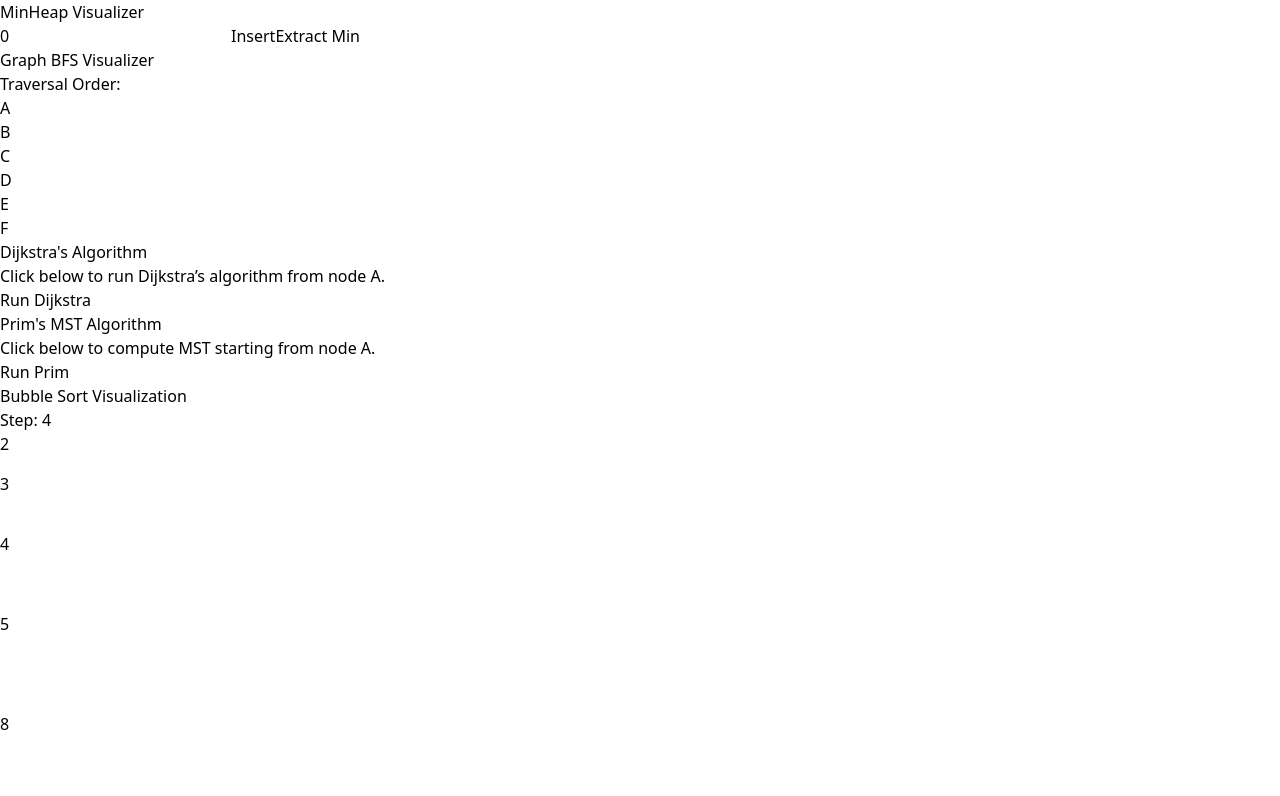
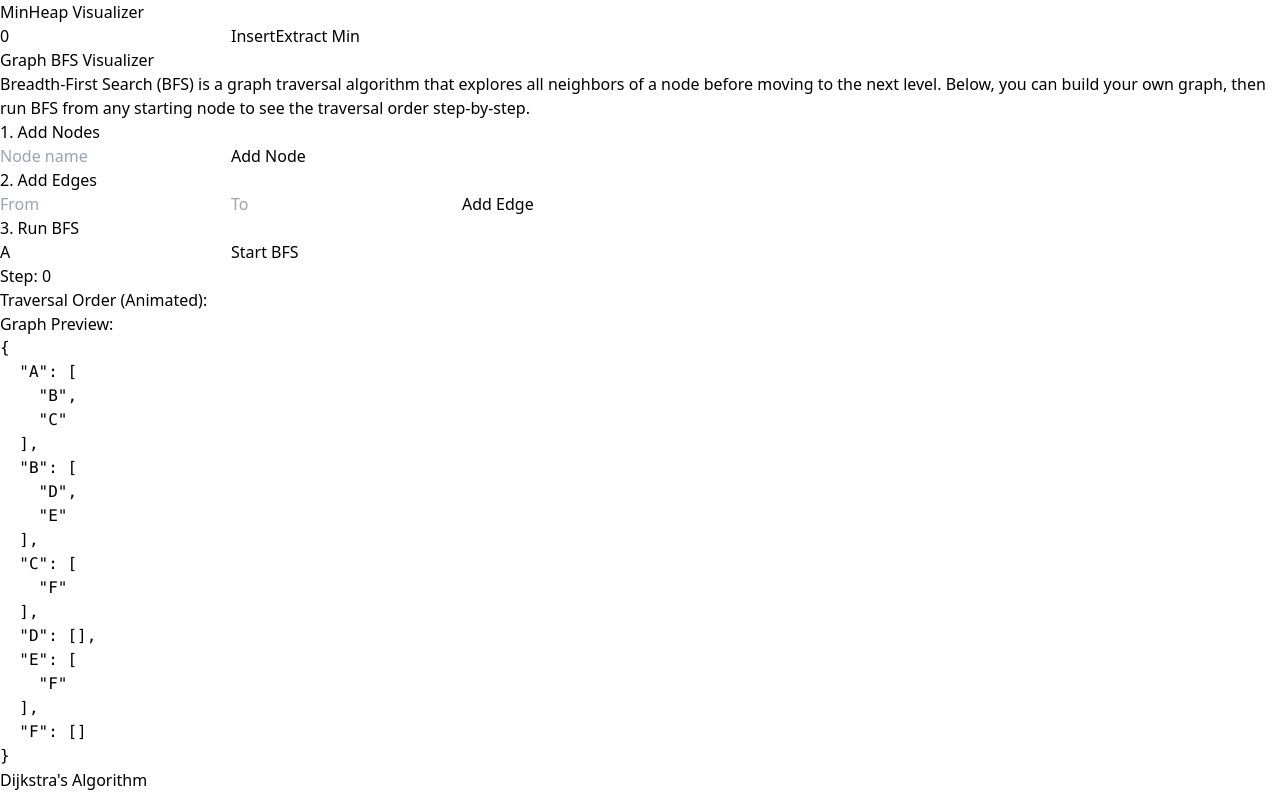
Before and after one commit to jcallinan/DataStructuresPart2, a React (Vite) app: page / in a window 1280 px wide. Shown: the top 796 px of the page. Built offline with nearby package versions, Linux system fonts and the light colour scheme.

Commit message:
Update GraphBFSVisualizer.jsx

```diff
--- a/src/components/GraphBFSVisualizer.jsx
+++ b/src/components/GraphBFSVisualizer.jsx
@@ -1,45 +1,138 @@
-import React, { useEffect, useState } from "react";
+import React, { useState } from "react";
 import { Card, CardContent } from "@/components/ui/card";
+import { Button } from "@/components/ui/button";
 
 export default function GraphBFSVisualizer() {
+  const [graph, setGraph] = useState({
+    A: ["B", "C"],
+    B: ["D", "E"],
+    C: ["F"],
+    D: [],
+    E: ["F"],
+    F: [],
+  });
   const [log, setLog] = useState([]);
+  const [step, setStep] = useState(0);
+  const [running, setRunning] = useState(false);
+  const [startNode, setStartNode] = useState("A");
+  const [newNode, setNewNode] = useState("");
+  const [fromNode, setFromNode] = useState("");
+  const [toNode, setToNode] = useState("");
 
-  const bfs = (graph, start) => {
+  const addNode = () => {
+    if (!graph[newNode]) {
+      setGraph({ ...graph, [newNode]: [] });
+    }
+    setNewNode("");
+  };
+
+  const addEdge = () => {
+    if (graph[fromNode] && toNode) {
+      const updated = { ...graph };
+      updated[fromNode] = [...new Set([...updated[fromNode], toNode])];
+      setGraph(updated);
+    }
+    setFromNode("");
+    setToNode("");
+  };
+
+  const startBFS = () => {
     const visited = new Set();
-    const queue = [start];
+    const queue = [startNode];
     const output = [];
-    while (queue.length) {
+
+    setRunning(true);
+    setLog([]);
+    setStep(0);
+
+    let interval = setInterval(() => {
+      if (!queue.length) {
+        clearInterval(interval);
+        setRunning(false);
+        return;
+      }
       const node = queue.shift();
       if (!visited.has(node)) {
         output.push(node);
         visited.add(node);
-        queue.push(...graph[node]);
+        if (graph[node]) queue.push(...graph[node]);
+        setLog([...output]);
+        setStep(output.length);
       }
-    }
-    return output;
+    }, 700);
   };
-
-  useEffect(() => {
-    const graph = {
-      A: ["B", "C"],
-      B: ["D", "E"],
-      C: ["F"],
-      D: [],
-      E: ["F"],
-      F: [],
-    };
-    setLog(bfs(graph, "A"));
-  }, []);
 
   return (
     <Card>
-      <CardContent className="p-4">
-        <h2 className="text-xl font-bold mb-2">Graph BFS Visualizer</h2>
-        <p>Traversal Order:</p>
-        <div className="flex flex-wrap gap-2 mt-2">
-          {log.map((node, i) => (
-            <div key={i} className="px-3 py-2 bg-blue-100 rounded shadow">{node}</div>
-          ))}
+      <CardContent className="p-4 space-y-4">
+        <h2 className="text-xl font-bold">Graph BFS Visualizer</h2>
+
+        <p className="text-sm text-gray-700">
+          Breadth-First Search (BFS) is a graph traversal algorithm that explores all neighbors of a node before moving to the next level.
+          Below, you can build your own graph, then run BFS from any starting node to see the traversal order step-by-step.
+        </p>
+
+        <div className="space-y-2">
+          <h3 className="font-semibold">1. Add Nodes</h3>
+          <input
+            value={newNode}
+            onChange={(e) => setNewNode(e.target.value)}
+            placeholder="Node name"
+            className="border p-1 mr-2"
+          />
+          <Button onClick={addNode}>Add Node</Button>
+        </div>
+
+        <div className="space-y-2">
+          <h3 className="font-semibold">2. Add Edges</h3>
+          <input
+            value={fromNode}
+            onChange={(e) => setFromNode(e.target.value)}
+            placeholder="From"
+            className="border p-1 mr-2"
+          />
+          <input
+            value={toNode}
+            onChange={(e) => setToNode(e.target.value)}
+            placeholder="To"
+            className="border p-1 mr-2"
+          />
+          <Button onClick={addEdge}>Add Edge</Button>
+        </div>
+
+        <div className="space-y-2">
+          <h3 className="font-semibold">3. Run BFS</h3>
+          <input
+            value={startNode}
+            onChange={(e) => setStartNode(e.target.value)}
+            placeholder="Start Node"
+            className="border p-1 mr-2"
+          />
+          <Button onClick={startBFS} disabled={running}>
+            {running ? "Running..." : "Start BFS"}
+          </Button>
+        </div>
+
+        <div className="space-y-1">
+          <p className="font-semibold">Step: {step}</p>
+          <p className="text-sm">Traversal Order (Animated):</p>
+          <div className="flex flex-wrap gap-2">
+            {log.map((node, i) => (
+              <div
+                key={i}
+                className="px-3 py-2 bg-blue-500 text-white font-bold rounded shadow animate-pulse"
+              >
+                {node}
+              </div>
+            ))}
+          </div>
+        </div>
+
+        <div>
+          <h3 className="font-semibold mt-4">Graph Preview:</h3>
+          <pre className="bg-gray-100 p-2 text-sm rounded">
+            {JSON.stringify(graph, null, 2)}
+          </pre>
         </div>
       </CardContent>
     </Card>
```
